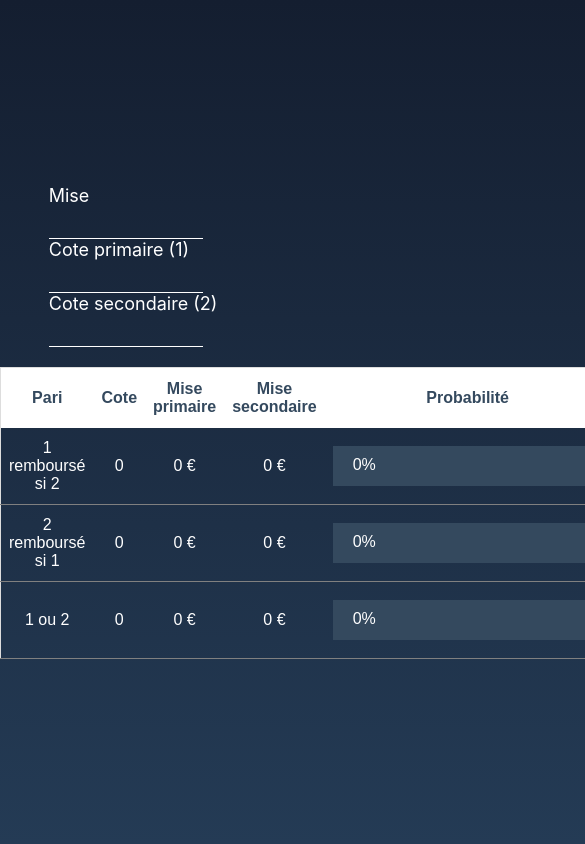
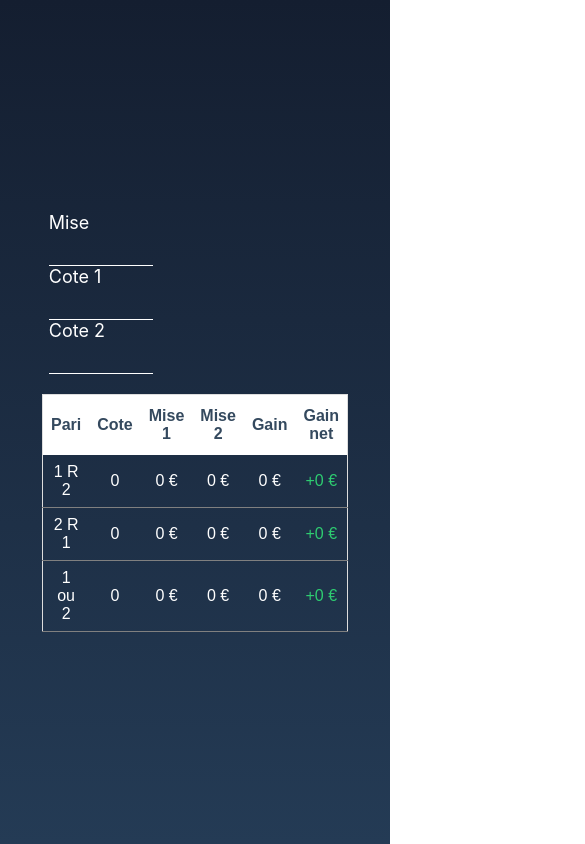
Before and after one commit to Mysto91/calcul-cote, a React (Create React App) app: page / in a window 390 px wide. Shown: the top 844 px of the page, 585 px wide, since content can reach past the window. Built offline with nearby package versions, Linux system fonts and the light colour scheme.

Commit message:
Correction bug virgule + adaptation rapide pour mobile

```diff
--- a/src/App.css
+++ b/src/App.css
@@ -26,3 +26,9 @@ html {
 .negative {
   color: #c0392b;
 }
+
+@media screen and (max-width: 660px) {
+  .td-responsive {
+    display: none;
+  }
+}
--- a/src/components/betRow/BetRow.js
+++ b/src/components/betRow/BetRow.js
@@ -14,7 +14,7 @@ export default class BetRow extends Component {
 				<td>{quotation}</td>
 				<td>{bet1} €</td>
 				<td>{bet2} €</td>
-				<td>
+				<td className="td-responsive">
 					<ProgressBar percentage={probability}></ProgressBar>
 				</td>
 				<td>{gain} €</td>
--- a/src/components/betTable/BetTable.css
+++ b/src/components/betTable/BetTable.css
@@ -26,3 +26,13 @@ table th {
   background-color: white;
   color: #34495e;
 }
+
+.responsive-title {
+  width: 400px;
+}
+
+@media screen and (max-width: 660px) {
+  .responsive-title {
+    display: none;
+  }
+}
--- a/src/components/betTable/BetTable.js
+++ b/src/components/betTable/BetTable.js
@@ -14,9 +14,9 @@ export default class BetTable extends Component {
 					<tr>
 						<th colSpan="1">Pari</th>
 						<th colSpan="1">Cote</th>
-						<th colSpan="1">Mise primaire</th>
-						<th colSpan="1">Mise secondaire</th>
-						<th colSpan="1" style={{ width: 400 }}>
+						<th colSpan="1">Mise 1</th>
+						<th colSpan="1">Mise 2</th>
+						<th colSpan="1" className="responsive-title">
 							Probabilité
 						</th>
 						<th colSpan="1">Gain</th>
--- a/src/components/input/Input.css
+++ b/src/components/input/Input.css
@@ -22,3 +22,12 @@
 .input-label {
   font-size: 18px;
 }
+
+@media screen and (max-width: 660px) {
+  #form-input > div {
+    display: block;
+  }
+  .input-field {
+    width: 100px;
+  }
+}
--- a/src/components/input/Input.js
+++ b/src/components/input/Input.js
@@ -1,6 +1,6 @@
 import React, { Component } from "react";
 import Bet from "../../class/Bet";
-import { calculateNoBet, calculateOneOrTwo } from "../../util/Calcul";
+import { calculateNoBet, calculateOneOrTwo, float } from "../../util/Calcul";
 import BetTable from "../betTable/BetTable";
 import "./Input.css";
 
@@ -11,14 +11,14 @@ export default class Input extends Component {
 			betValue: 0,
 			quotationOne: 0,
 			quotationTwo: 1,
-			oneTwoNoBet: new Bet("1 remboursé si 2"),
-			twoOneNoBet: new Bet("2 remboursé si 1"),
+			oneTwoNoBet: new Bet("1 R 2"),
+			twoOneNoBet: new Bet("2 R 1"),
 			oneOrTwo: new Bet("1 ou 2"),
 		};
 	}
 
 	handleChange = (event) => {
-		const value = event.target.value;
+		const value = float(event.target.value);
 
 		if (isNaN(value)) {
 			return;
@@ -30,13 +30,13 @@ export default class Input extends Component {
 
 		switch (elementId) {
 			case "quotation-1":
-				state = { quotationOne: parseFloat(value) };
+				state = { quotationOne: value };
 				break;
 			case "quotation-2":
-				state = { quotationTwo: parseFloat(value) };
+				state = { quotationTwo: value };
 				break;
 			case "bet":
-				state = { betValue: parseFloat(value) };
+				state = { betValue: value };
 				break;
 			default:
 				break;
@@ -112,11 +112,11 @@ export default class Input extends Component {
 			},
 			{
 				id: "quotation-1",
-				title: "Cote primaire (1)",
+				title: "Cote 1",
 			},
 			{
 				id: "quotation-2",
-				title: "Cote secondaire (2)",
+				title: "Cote 2",
 			},
 		];
 
--- a/src/components/progressBar/ProgressBar.css
+++ b/src/components/progressBar/ProgressBar.css
@@ -28,15 +28,3 @@
   background-color: #34495e;
   color: white;
 }
-
-@media screen and (max-width: 620px) {
-	.meter {
-		width: 400px;
-	}
-}
-
-@media screen and (max-width: 500px) {
-	.meter {
-		width: 250px;
-	}
-}
--- a/src/util/Calcul.js
+++ b/src/util/Calcul.js
@@ -62,3 +62,10 @@ export const calculateOneOrTwo = (mise, q1, q2) => {
  */
 export const trunc = (value, digit = 2) =>
 	!isNaN(value) ? value.toFixed(digit) : value;
+
+/**
+ * @param {String} value
+ *
+ * @returns {Number}
+ */
+export const float = (value) => parseFloat(value.replace(',', '.'));
```
Lines whose indentation alone changed are shown as unchanged.
